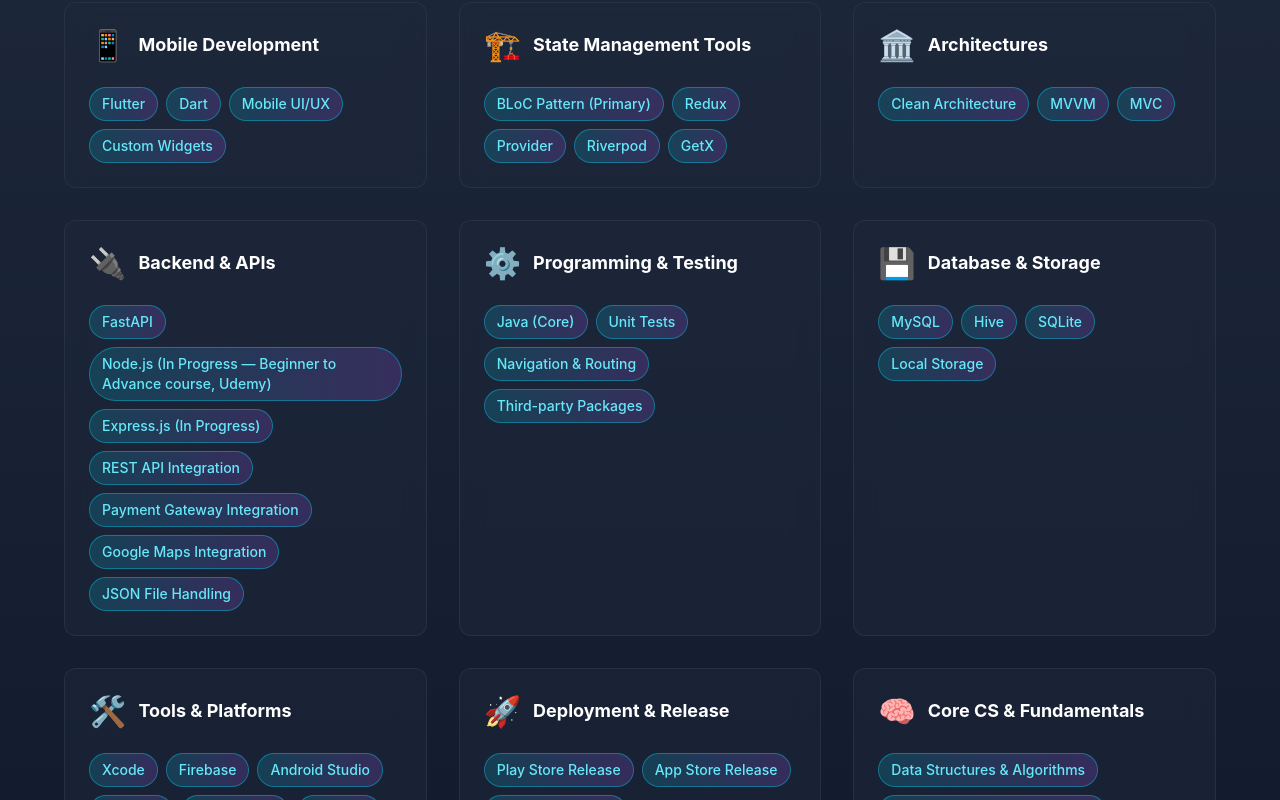
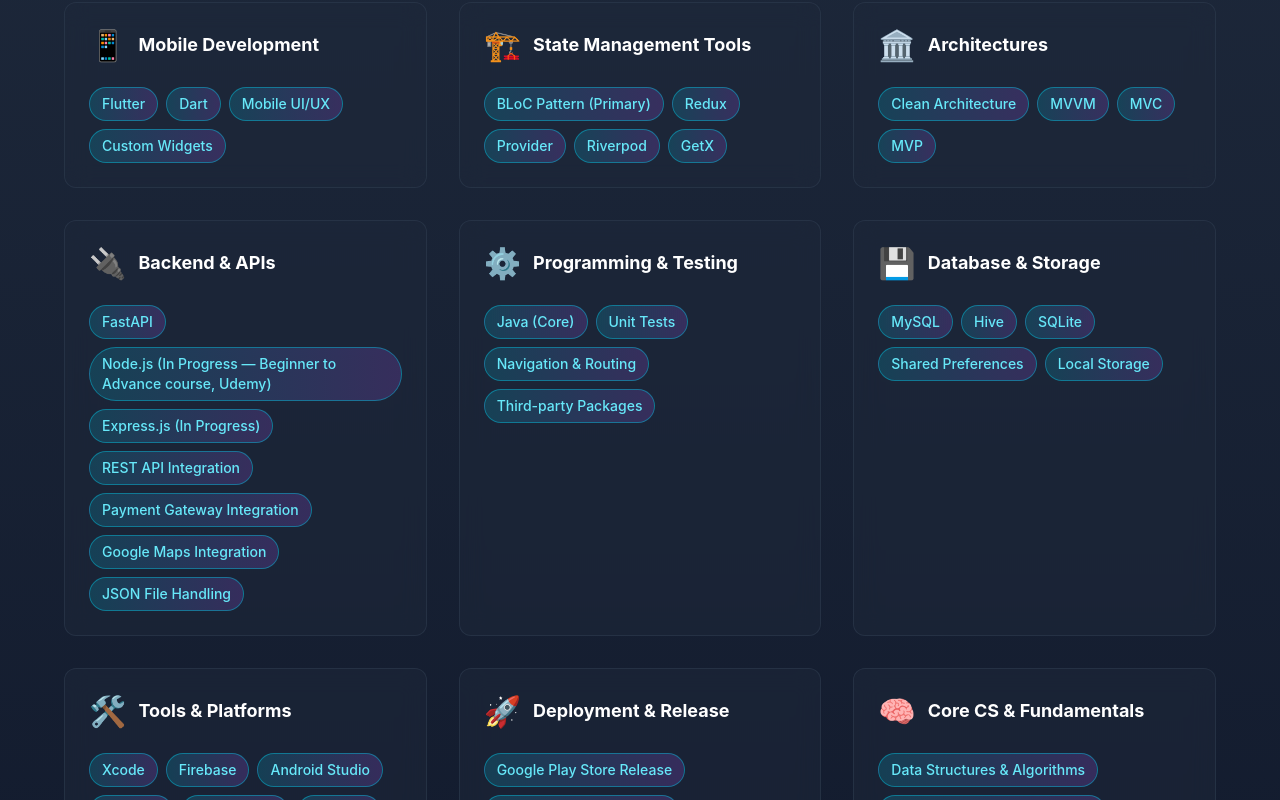
Before and after one commit to rehankhan1211/portfolio, a React (Create React App) app: page / in a window 1280 px wide. Shown: the part 2740-3540 px from the top of the page. Built offline with nearby package versions, Linux system fonts and the light colour scheme; the HTML template or start-up script is replaced by a standard one.

Commit message:
Skill Changes

```diff
--- a/src/components/Skills.jsx
+++ b/src/components/Skills.jsx
@@ -21,7 +21,7 @@
     },
     {
       category: 'Architectures',
-      skills: ['Clean Architecture', 'MVVM', 'MVC'],
+      skills: ['Clean Architecture', 'MVVM', 'MVC', 'MVP'],
       icon: '🏛️',
     },
     {
@@ -36,7 +36,7 @@
     },
     {
       category: 'Database & Storage',
-      skills: ['MySQL', 'Hive', 'SQLite', 'Local Storage'],
+      skills: ['MySQL', 'Hive', 'SQLite', 'Shared Preferences', 'Local Storage'],
       icon: '💾',
     },
     {
@@ -46,7 +46,7 @@
     },
     {
       category: 'Deployment & Release',
-      skills: ['Play Store Release', 'App Store Release', 'Production Builds', 'Publishing Production Apps'],
+      skills: ['Google Play Store Release', 'Apple App Store Connect', 'Production Builds', 'Publishing Production Apps'],
       icon: '🚀',
     },
     {
```
